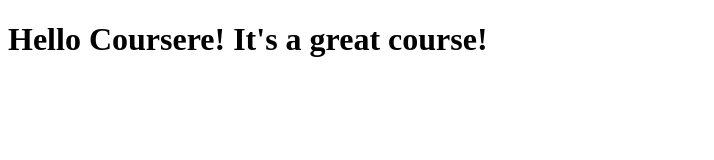
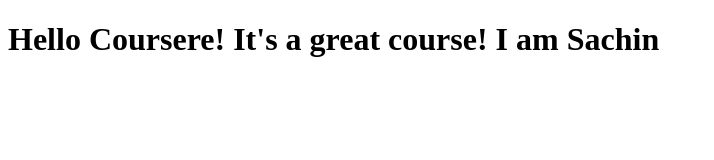
Before and after one commit to Sachin411030/coursera-test, a plain HTML site: page site/index.html in a window 1280 px wide. Shown: the whole page, without its empty margins (0-714 px from the left). Drawn offline with Linux system fonts and the light colour scheme.

Commit message:
Added Sachin personal message

```diff
--- a/site/index.html
+++ b/site/index.html
@@ -6,6 +6,6 @@
 	<title>Hello Coursera!</title>
 </head>
 <body>
-<h1>Hello Coursere! It's a great course!</h1>
+<h1>Hello Coursere! It's a great course! I am Sachin</h1>
 </body>
 </html>
```
